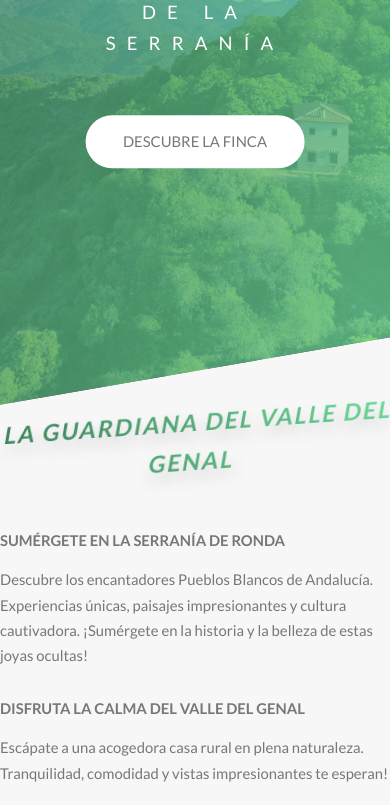
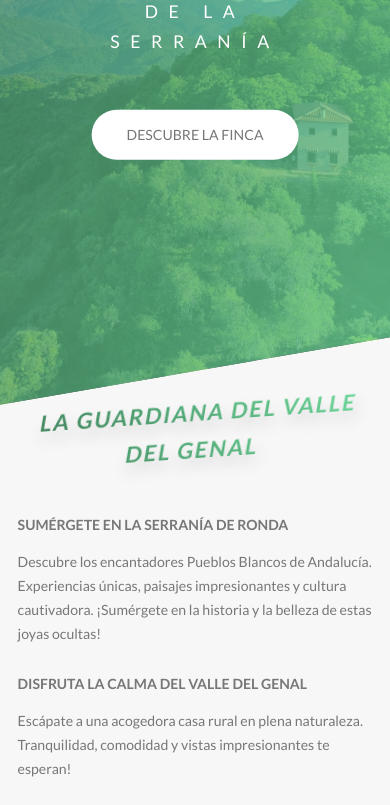
Before and after one commit to iamnachoj/CopaVenturaSite, a website: page index.html in a window 390 px wide. Shown: the part 397-1202 px from the top of the page. Drawn offline with Linux system fonts and the light colour scheme.

Commit message:
give last touches to responsive design

```diff
--- a/index.html
+++ b/index.html
@@ -292,7 +292,7 @@
                                       </label>
                                   </div>
                               </div>
-                              <button class="btn btn--green u-margin-top-medium">Siguiente</button>
+                              <button class="btn btn--green u-margin-top-small">Siguiente</button>
 
                           </form>
                       </div>
--- a/sass/base/_base.scss
+++ b/sass/base/_base.scss
@@ -18,6 +18,9 @@ html {
   @include respond(tablet-landscape) {
     font-size: 58%;
   }
+  @include respond(phone) {
+    font-size: 55%;
+  }
 }
 
 body {
--- a/sass/components/_composition.scss
+++ b/sass/components/_composition.scss
@@ -50,9 +50,19 @@
       transform: scale(1.3) translateY(-.9rem);
       box-shadow: 0 2.5rem 2rem rgba($color-black, .6);
       z-index: 20;
+
+      @include respond(phone){
+        transform: none;
+        box-shadow: none;
+        z-index: 20;
+      }
     }
   }
   &:hover &__photo:not(:hover){
     transform: scale(0.95);
+
+    @include respond(phone){
+      transform: none;
+    }
   }
 }
--- a/sass/components/_feature-box.scss
+++ b/sass/components/_feature-box.scss
@@ -16,5 +16,8 @@
 
   &:hover {
     transform: translateY(-1rem) scale(1.06);
+    @include respond(tablet-portrait){
+      transform: none;
+    }
   }
 }
--- a/sass/components/_form.scss
+++ b/sass/components/_form.scss
@@ -14,6 +14,10 @@
     display: block;
     border-bottom: 3px solid transparent;
     transition: all .3s;
+
+    @include respond(phone){
+      width: 100%;
+    }
 
     &::placeholder {
       color: $color-grey-light-2;
@@ -52,6 +56,10 @@
   &__radio-group {
     width: 49%;
     display: inline-block;
+    @include respond(phone){
+      width: 100%;
+      margin-bottom: 1rem;
+    }
   }
 
   &__radio-label {
@@ -87,6 +95,4 @@
   &__radio-input:checked ~ &__radio-label &__radio-button::after {
     opacity: 1;
   }
-
-
 }
--- a/sass/components/_popup.scss
+++ b/sass/components/_popup.scss
@@ -22,11 +22,18 @@
     opacity: 0;
     transform: translate(-50%, -50%) scale(.1);
     transition: all .3s;
+    @include respond(phone){
+      width: 95%;
+    }
   }
 
   &__left {
     width: 33.33333%;
     display: table-cell;
+    @include respond(tablet-portrait){
+      width: 0%;
+      display: none;
+    }
   }
 
   &__right {
@@ -34,6 +41,9 @@
     display: table-cell;
     vertical-align: middle;
     padding: 3rem 5rem;
+    @include respond(tablet-portrait){
+      width: 100%;
+    }
   }
 
   &__text {
@@ -42,6 +52,10 @@
     column-gap: 3rem;
     column-rule: 1px solid $color-grey-light-2;
     hyphens: auto;
+
+    @include respond(phone){
+      column-count: 1;
+    }
   }
 
   img {
--- a/sass/layout/_navigation.scss
+++ b/sass/layout/_navigation.scss
@@ -46,8 +46,8 @@
     @include respond(phone) {
       height: 6rem;
       width: 6rem;
-      top: 3rem;
-      right: 3rem;
+      top: 3.3rem;
+      right: 3.3rem;
     }
   }
 
@@ -87,7 +87,7 @@
       background-size: 225%;
       transition: all .2s;
       @include respond(phone) {
-        font-size: 2.3rem;
+        font-size: 2rem;
       }
     }
     &:hover,
--- a/sass/pages/_home.scss
+++ b/sass/pages/_home.scss
@@ -5,6 +5,9 @@
 
   @include respond(tablet-portrait) {
     padding: 18rem 0;
+  }
+  @include respond(phone) {
+    padding: 18rem 2rem;
   }
 }
 
@@ -28,6 +31,9 @@
     height: auto;
     padding: 15rem 0;
   }
+  @include respond(phone) {
+    padding: 15rem 2rem;
+  }
 }
 
 .section-reservations {
@@ -38,6 +44,9 @@
   @include respond(tablet-portrait) {
     padding: 22rem 0 1rem;
   }
+  @include respond(phone) {
+    padding: 22rem 2rem 1rem;
+  }
 }
 
 .section-stories {
@@ -46,6 +55,9 @@
 
   @include respond(tablet-portrait) {
     padding: 10rem 0;
+  }
+  @include respond(phone) {
+    padding: 10rem 2rem;
   }
 }
 
@@ -67,10 +79,39 @@
   background-position: center 45%;
   border-radius: 3px;
   box-shadow: 0 1.5rem 4rem rgba($color-black, .25);
-  height: 50rem;
+
+  @include respond(tablet-landscape){
+    background-image: linear-gradient(105deg,
+            rgba($color-white, .85) 0%,
+            rgba($color-white, .85) 70%,
+            transparent 70%),
+            url("../../img/nat-7.jpg");
+    margin: 5rem;
+  }
+
+  @include respond(tablet-portrait){
+    margin: 2rem;
+  }
+
+  @include respond(phone){
+    background-image: linear-gradient(105deg,
+            rgba($color-white, .85) 0%,
+            rgba($color-white, .85) 100%,
+            transparent 70%),
+    url("../../img/nat-7.jpg");
+  }
 
   &__form {
     width: 50%;
     padding: 6rem;
+
+    @include respond(tablet-landscape){
+      width: 75%;
+    }
+
+    @include respond(phone){
+      width: 100%;
+      padding: 3rem;
+    }
   }
 }
```
Also changed, not shown: css/style.css.
